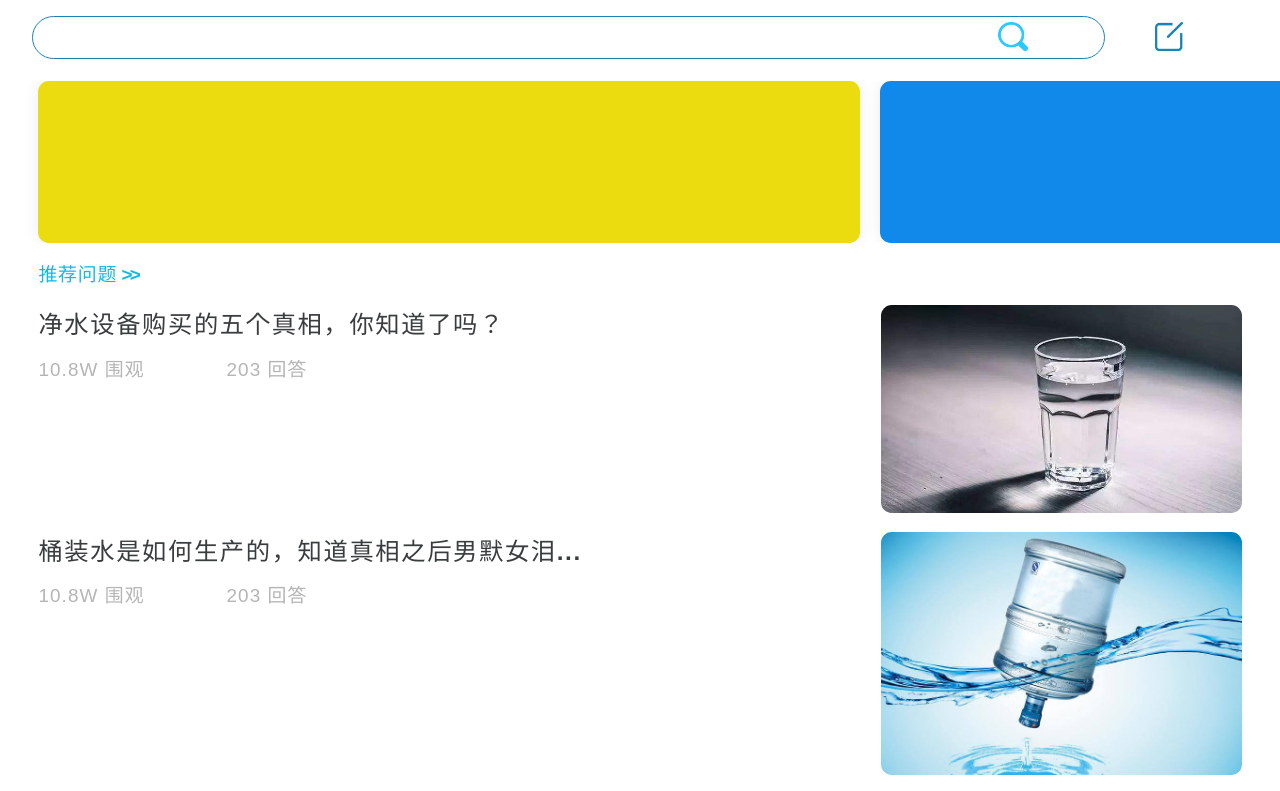
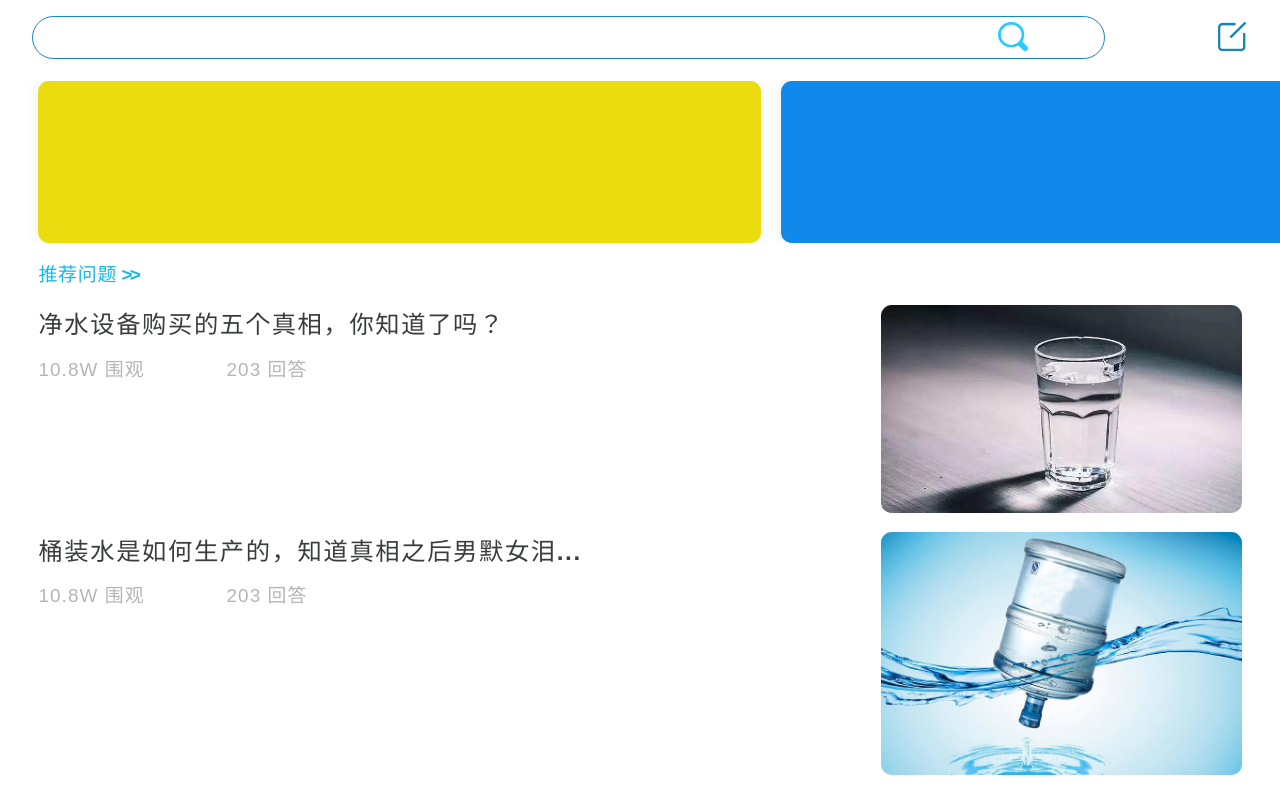
Before and after one commit to FlySongSwen/FlySongSwen.github.io, a plain HTML site: page 水侠网页/index.html in a window 1280 px wide. Shown: the top 791 px of the page. Drawn offline with nearby package versions, Linux system fonts and the light colour scheme.

Commit message:
Update index.html

```diff
--- a/水侠网页/index.html
+++ b/水侠网页/index.html
@@ -17,7 +17,7 @@
     <div class="header clearf">
         <input type="text" class="fl">
         <div class="image searchImg"><img src="./img/search.png" ></div>
-        <div class="image shareImg fl"><img src="./img/share.png" ></div>
+        <div class="image shareImg fr"><img src="./img/share.png" ></div>
     </div>
     <div class="swiper-container" id="swiper1">
         <div class="swiper-wrapper">
@@ -111,7 +111,7 @@
         var swiper1 = new Swiper('#swiper1', {
             direction: 'horizontal', // 切换选项
             loop: false, // 循环模式选项
-            slidesPerView: 1.5,
+            slidesPerView: 1.7,
             normalizeSlideIndex: false, //若设置了slidesPreView，必须设置该值为false才能获得正确Index
             centeredSlides: false,
             spaceBetween: 20,
```
